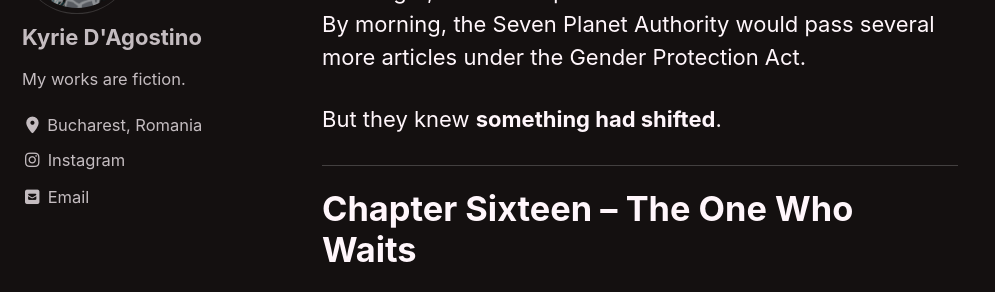
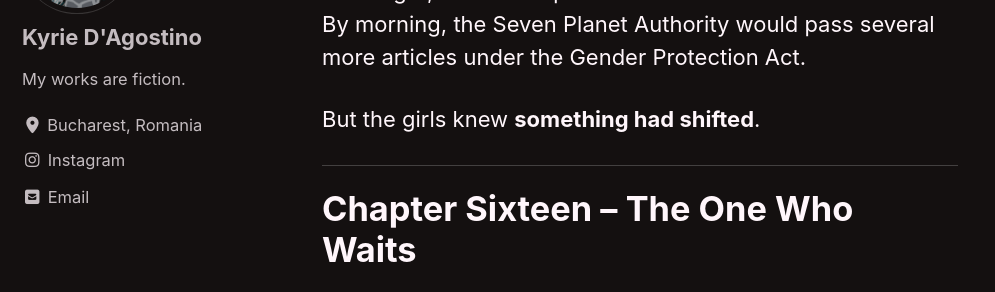
Before and after one commit to kyrie-edelweiss/edelweiss-archive, a Jekyll site: the page built from _pages/red-king.md, in a window 1280 px wide and 900 px high, scrolled down 99890 px. Shown: the part 154-446 px from the top of the window, without its empty margins (0-995 px from the left). Built offline with Jekyll 4.4.1, drawn with Linux system fonts in a browser that asks for light colours; cached includes are drawn as plain includes; our own code applies the rules of GitHub Pages for plain Markdown files.

Commit message:
Update red-king.md

```diff
--- a/_pages/red-king.md
+++ b/_pages/red-king.md
@@ -2269,7 +2269,7 @@ And kind."
 That night, Callisto is quiet.
 By morning, the Seven Planet Authority would pass several more articles under the Gender Protection Act.
 
-But they knew **something had shifted**.
+But the girls knew **something had shifted**.
 
 ---
 
```
